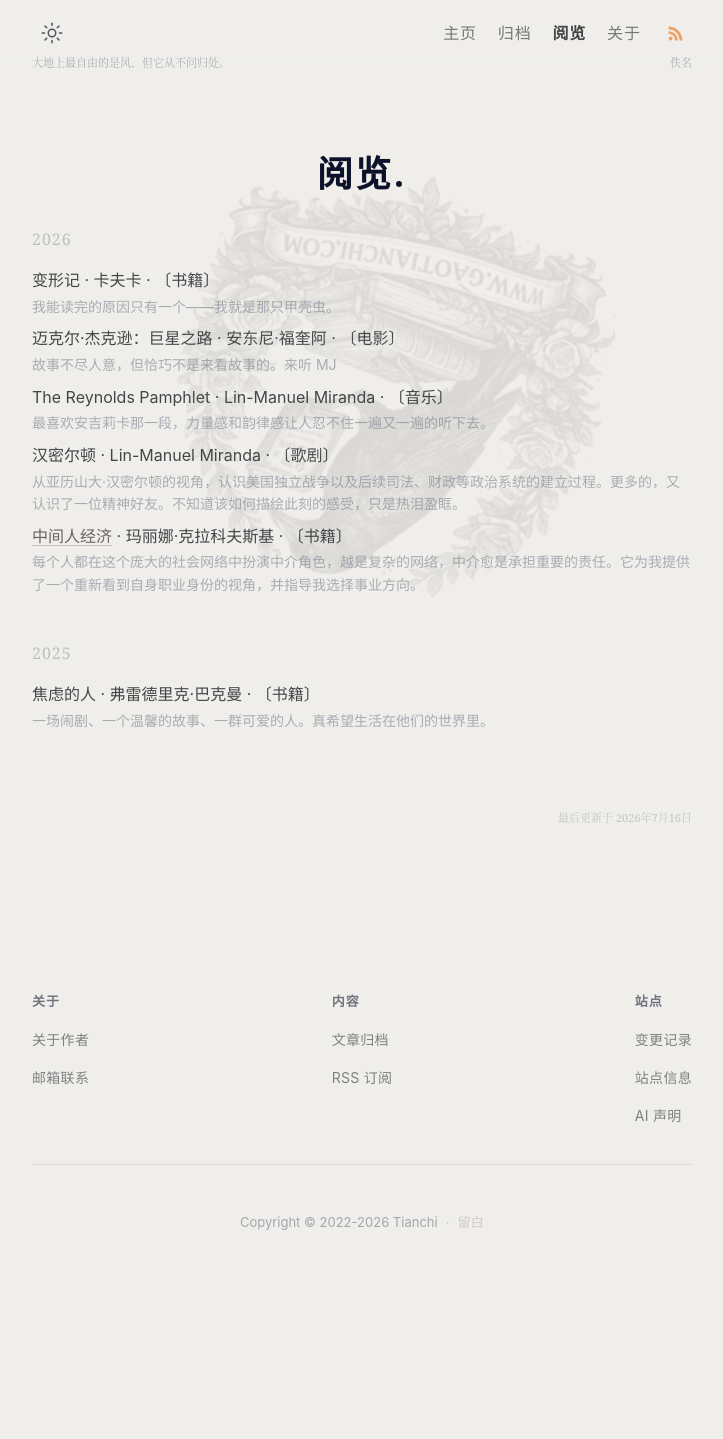
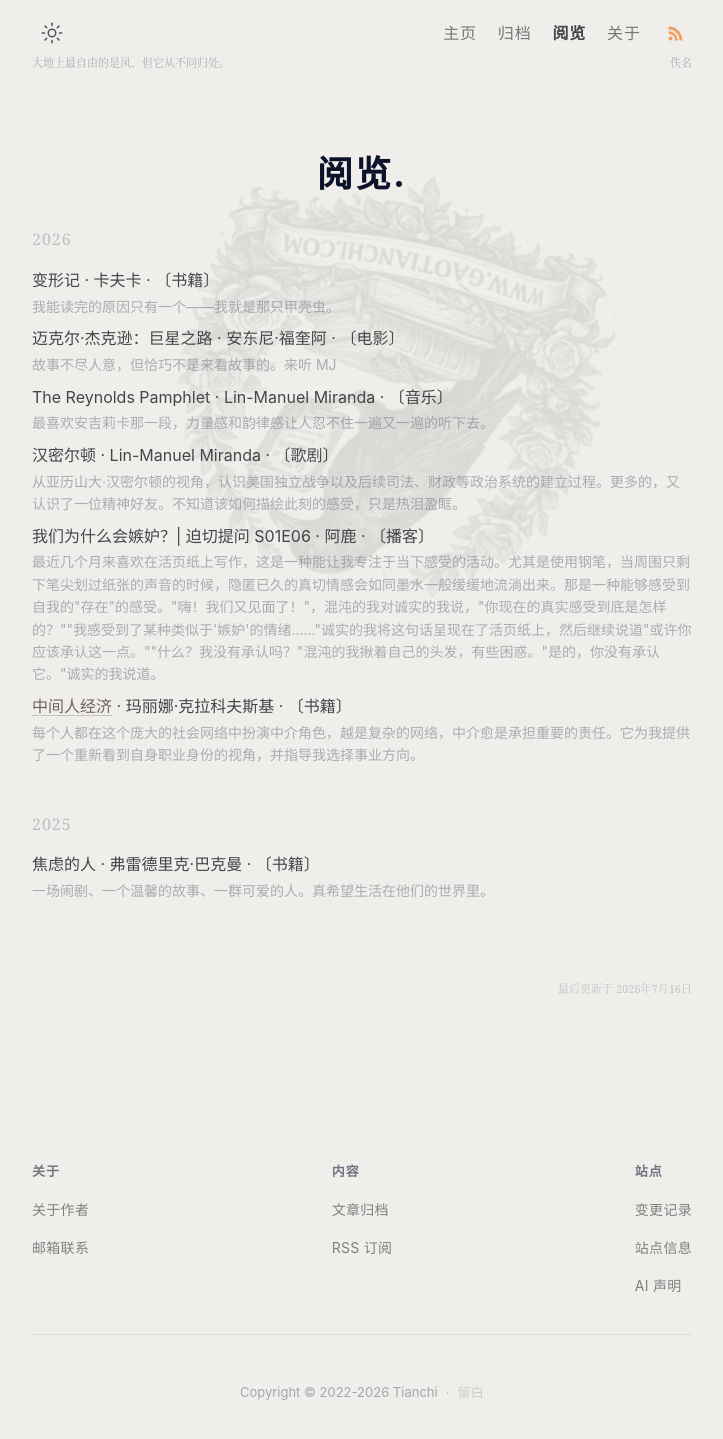
Before and after one commit to gaotianchi/gaotianchi.github.io, a Jekyll site: the page built from _pages/library.html, in a window 1280 px wide. Shown: the whole page, without its empty margins (278-1001 px from the left). Built offline with Jekyll 4.4.1, drawn with Linux system fonts in a browser that asks for light colours; before the commit the page ends 1269 px from its top, so only the background shows below that.

Commit message:
feat: 阅览新增播客「我们为什么会嫉妒？| 迫切提问 S01E06」
Co-Authored-By: Claude Fable 5 <noreply@anthropic.com>

```diff
--- a/_data/consuming.yml
+++ b/_data/consuming.yml
@@ -3,7 +3,7 @@
 # 格式：
 #   - title: 作品名（必填）
 #     creator: 创作者（必填）
-#     type: 类型（必填）— 书籍 / 电影 / 电视剧 / 戏剧 / 歌剧 / 音乐
+#     type: 类型（必填）— 书籍 / 电影 / 电视剧 / 戏剧 / 歌剧 / 音乐 / 播客
 #     started: 开始日期（必填）— YYYY-MM-DD，仅用于排序和年份分组，不显示
 #     notes: 笔记（可选）— 150 字以内
 #     post: 相关文章路径（可选）— 有值时作品名渲染为链接
@@ -34,6 +34,12 @@
   started: 2026-03-20
   notes: 从亚历山大·汉密尔顿的视角，认识美国独立战争以及后续司法、财政等政治系统的建立过程。更多的，又认识了一位精神好友。不知道该如何描绘此刻的感受，只是热泪盈眶。
 
+- title: 我们为什么会嫉妒？| 迫切提问 S01E06
+  creator: 阿鹿
+  type: 播客
+  started: 2026-03-19
+  notes: 最近几个月来喜欢在活页纸上写作，这是一种能让我专注于当下感受的活动。尤其是使用钢笔，当周围只剩下笔尖划过纸张的声音的时候，隐匿已久的真切情感会如同墨水一般缓缓地流淌出来。那是一种能够感受到自我的"存在"的感受。"嗨！我们又见面了！"，混沌的我对诚实的我说，"你现在的真实感受到底是怎样的？""我感受到了某种类似于'嫉妒'的情绪……"诚实的我将这句话呈现在了活页纸上，然后继续说道"或许你应该承认这一点。""什么？我没有承认吗？"混沌的我揪着自己的头发，有些困惑。"是的，你没有承认它。"诚实的我说道。
+
 - title: 中间人经济
   creator: 玛丽娜·克拉科夫斯基
   type: 书籍
```
